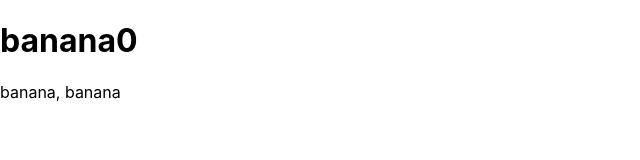
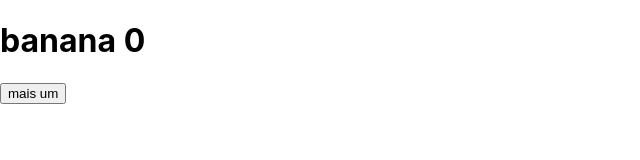
Before and after one commit to alinepasetti/testing-hooks, a React (Create React App) app: page / in a window 1280 px wide. Shown: the top 160 px of the page, without its empty margins (0-640 px from the left). Built offline with nearby package versions, Linux system fonts and the light colour scheme.

Commit message:
useReducer

```diff
--- a/src/App.jsx
+++ b/src/App.jsx
@@ -1,67 +1,36 @@
 import './App.css';
-import React, {
-  useState,
-  useCallback,
-  useMemo,
-  useEffect,
-  useRef,
-  createContext,
-  useContext,
-} from 'react';
+import React, { useReducer } from 'react';
 
 const globalVariables = {
   title: 'banana',
   body: 'banana, banana',
   counter: 0,
 };
+const TYPES = {
+  increment_counter: 'increment_counter',
+};
 
-const GlobalContext = createContext();
+const reducer = (state, action) => {
+  switch (action.type) {
+    case TYPES.increment_counter:
+      return { ...state, counter: state.counter + 1 };
+  }
+  return { ...state };
+};
 
-const Div = () => {
+const App = () => {
+  const [state, dispatch] = useReducer(reducer, globalVariables);
+  const { title, counter } = state;
   return (
-    <>
-      <H1 />
-      <P />
-    </>
+    <div>
+      <h1>
+        {title} {counter}
+      </h1>
+      <button onClick={() => dispatch({ type: TYPES.increment_counter })}>
+        mais um
+      </button>
+    </div>
   );
 };
 
-const H1 = () => {
-  const {
-    contextState: { title, counter },
-  } = useContext(GlobalContext);
-  console.log('filho h1');
-  return <h1>{title + counter}</h1>;
-};
-const P = () => {
-  const {
-    contextState: { body },
-    setContextState,
-  } = useContext(GlobalContext);
-  console.log('filho p');
-  return (
-    <p
-      onClick={() => setContextState((s) => ({ ...s, counter: s.counter + 1 }))}
-    >
-      {body}
-    </p>
-  );
-};
-
-const App = () => {
-  const [contextState, setContextState] = useState(globalVariables);
-  return (
-    <GlobalContext.Provider value={{ contextState, setContextState }}>
-      <Div />
-    </GlobalContext.Provider>
-  );
-};
-
-// Post.propTypes = {
-//   post: P.shape({
-//     title: P.string,
-//   }),
-//   getTitle: P.func,
-// };
-
 export default App;
```
